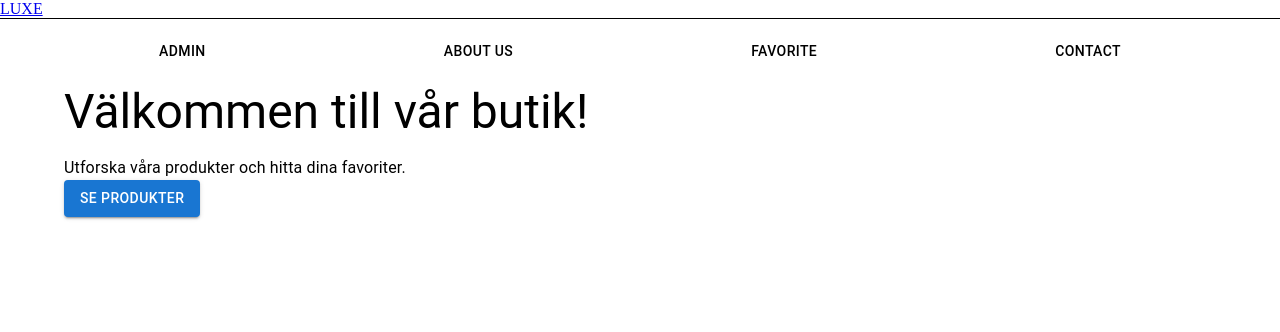
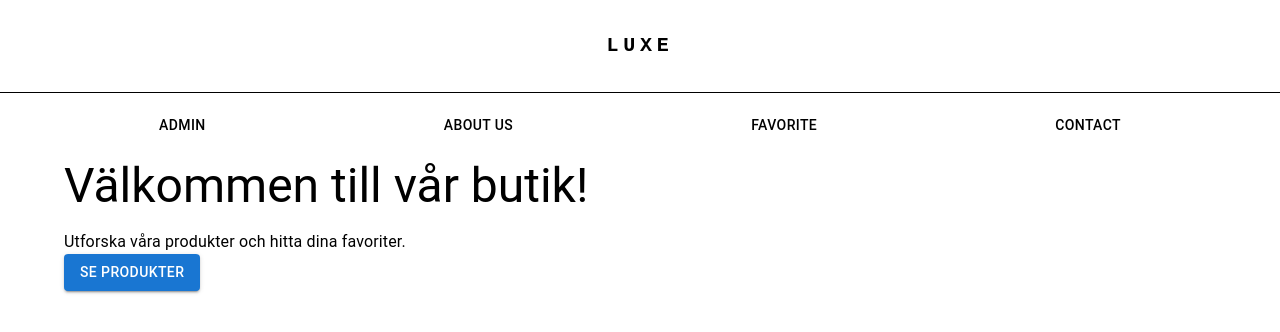
Before and after one commit to iiddaa96/examensarbete, a Next.js app: page / in a window 1280 px wide. Shown: the top 332 px of the page. Built offline with nearby package versions, Linux system fonts and the light colour scheme.

Commit message:
change some styling in header. Loggo in the middle

```diff
--- a/app/ui/Header.tsx
+++ b/app/ui/Header.tsx
@@ -1,4 +1,3 @@
-// components/Header.tsx
 "use client";
 import MenuIcon from "@mui/icons-material/Menu";
 import { Button } from "@mui/material";
@@ -28,20 +27,37 @@ const Header: React.FC<HeaderProps> = ({
       sx={{
         backgroundColor: "#ffffff",
         borderBottom: "1px solid black",
+        marginTop: "20px",
+        paddingBottom: "20px",
         boxShadow: "none",
         color: "black",
       }}
     >
       <Box
-        component={Link}
-        href="/"
         sx={{
-          display: { xs: "none", md: "inline-block" },
-          overflow: "hidden",
-          marginRight: "30rem",
+          display: "flex",
+          justifyContent: "center", // Detta centrerar innehållet horisontellt
+          width: "100%",
         }}
       >
-        LUXE
+        {/* Centrerad logotyp/titel */}
+        <Box component={Link} href="/" sx={{ textDecoration: "none" }}>
+          <Typography
+            variant="h6"
+            noWrap
+            component="div"
+            sx={{
+              fontFamily: "monospace",
+              fontWeight: 700,
+              letterSpacing: ".3rem",
+              color: "black",
+              textDecoration: "none",
+              padding: "10px",
+            }}
+          >
+            LUXE
+          </Typography>
+        </Box>
       </Box>
 
       {/* Mobil Menu Knapp */}
@@ -56,25 +72,8 @@ const Header: React.FC<HeaderProps> = ({
         >
           <MenuIcon />
         </IconButton>
-        {/* Mobil Logo */}
-        <Box component={Link} href="/" sx={{ textDecoration: "none" }}>
-          <Typography
-            variant="h6"
-            noWrap
-            component="div"
-            sx={{
-              fontFamily: "monospace",
-              fontWeight: 700,
-              letterSpacing: ".3rem",
-              color: "black",
-              textDecoration: "none",
-              padding: "10px",
-            }}
-          >
-            Hejsan
-          </Typography>
-        </Box>
       </Box>
+
       {/* Mobil meny */}
       <Menu
         id="menu-appbar"
```
